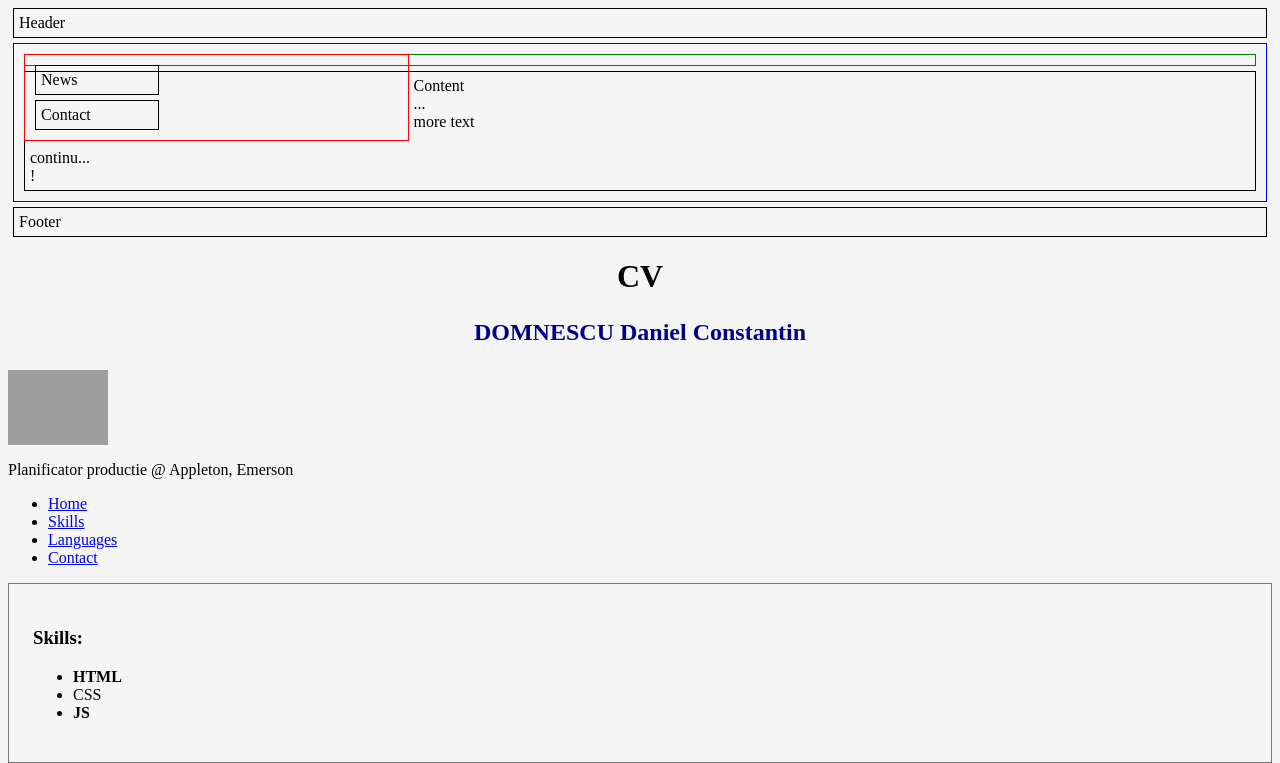
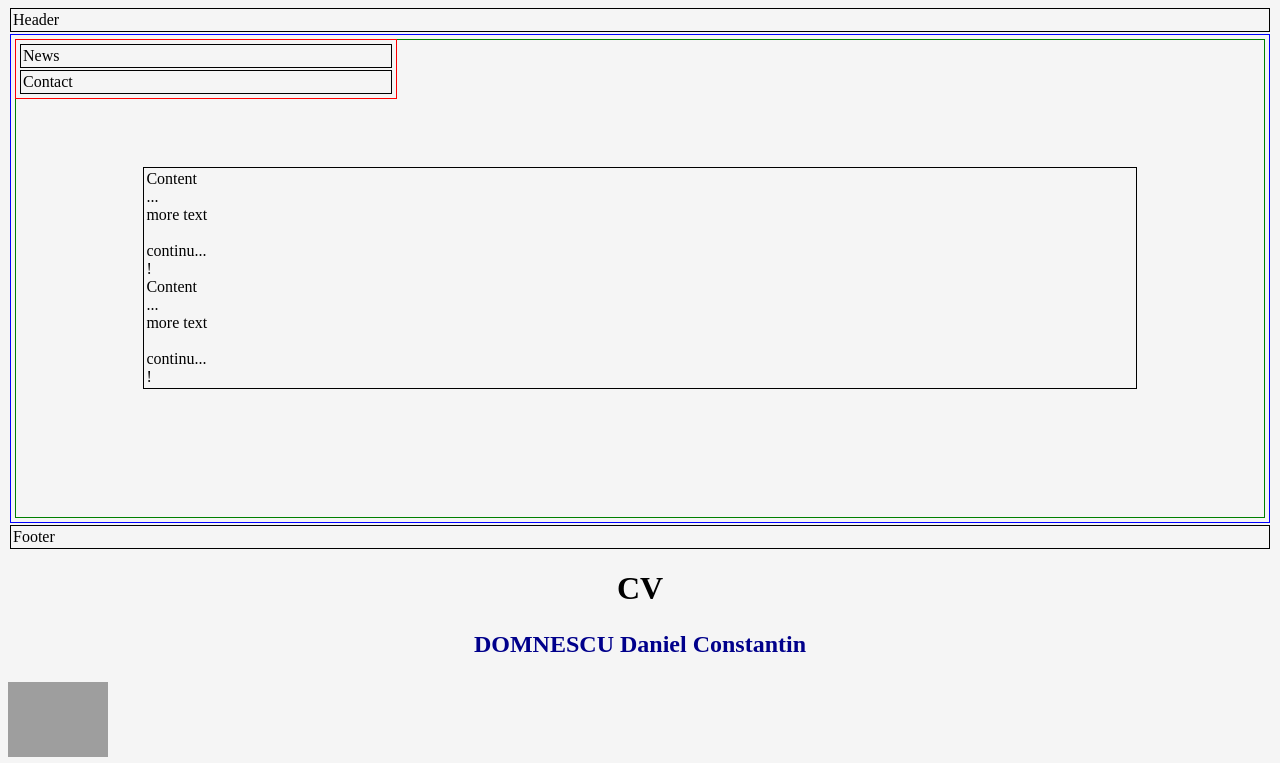
Before and after one commit to domne21/domne21.github.io, a plain HTML site: page index.html in a window 1280 px wide. Shown: the top 763 px of the page. Drawn offline with Linux system fonts and the light colour scheme; grey boxes are pictures that could not be loaded.

Commit message:
schelet2

```diff
--- a/css/style.css
+++ b/css/style.css
@@ -4,8 +4,8 @@ body {
 
 .test {
   border: 1px solid #000;
-  margin: 5px;
-  padding: 5px;
+  margin: 2px;
+  padding: 2px;
 }
 
 #content-wrap {
@@ -18,13 +18,12 @@ body {
 }
 #content {
   border-color: green;
-  padding-left: 30%;
+  padding: 10%;
 }
+
 #news {
-  width: 30%;
 }
 #contact {
-  width: 30%;
 }
 
 .page-block {
--- a/index.html
+++ b/index.html
@@ -16,13 +16,12 @@
 			<div class="test" id="news">News </div>
 			<div class="test" id="contact">Contact </div>
 		</div>
-		<div class="test" id="content"></div>
-		<div class="test">
-			Content <br> ... </br>
-			more text<br></br> continu...<br>!
-			</br>
+		<div class="test" id="content">
+			<div class="test">
+				Content <br> ... </br>more text<br></br> continu...<br>!</br>
+				Content <br> ... </br>more text<br></br> continu...<br>!</br>
+			</div>
 		</div>
-	</div>
 	</div>
 
 	<div class="test" id="footer">Footer </div>
```
